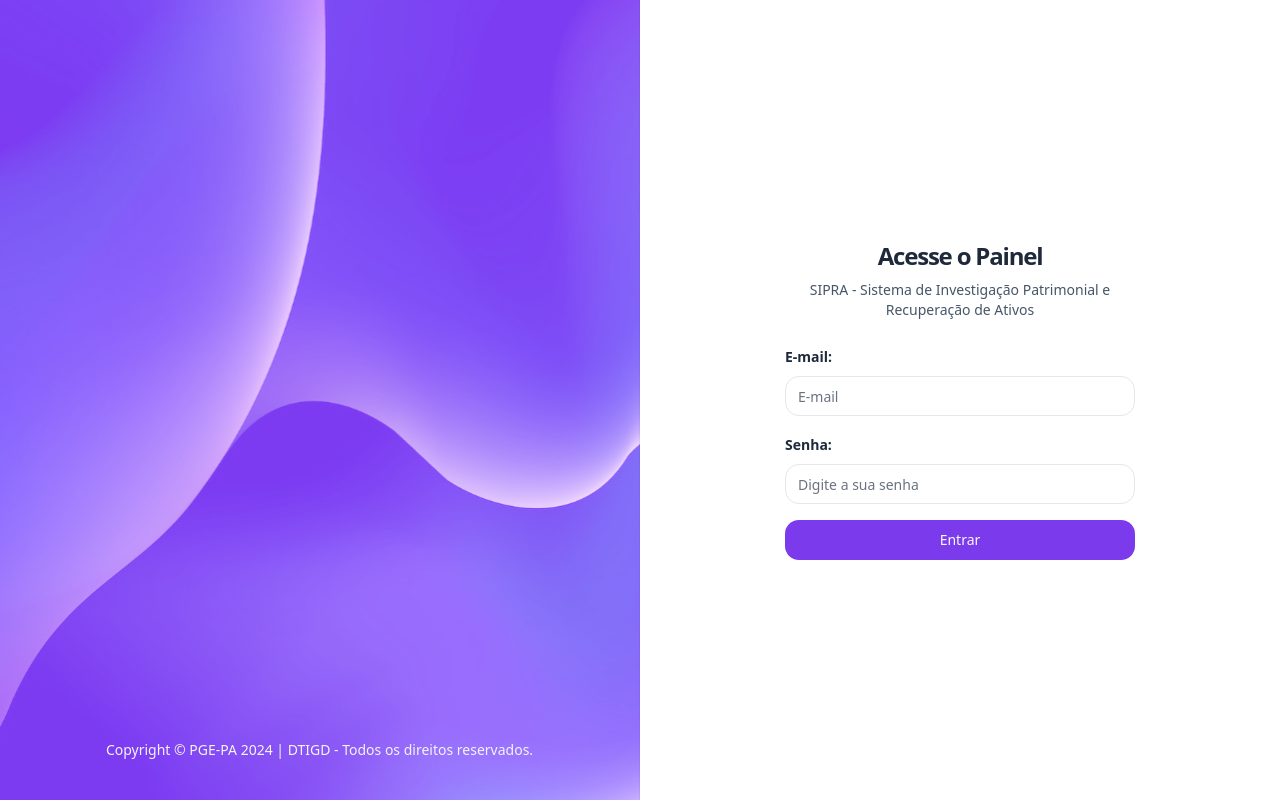
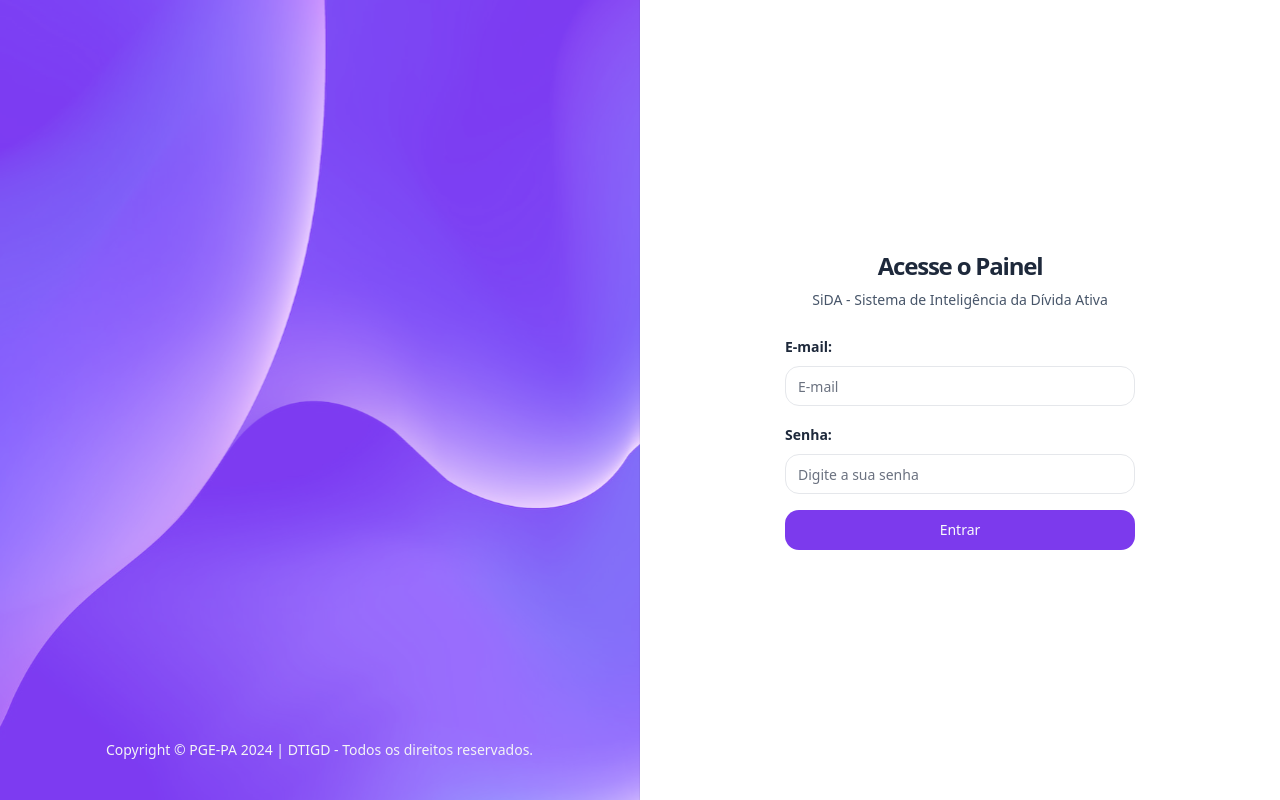
Before and after one commit to pgepa/sipra-front, a React (Vite) app: page / in a window 1280 px wide. Built offline with nearby package versions, Linux system fonts and the light colour scheme; no server answers.

Commit message:
adjustment name SiDA

```diff
--- a/index.html
+++ b/index.html
@@ -10,7 +10,7 @@
 
     <meta name="viewport" content="width=device-width, initial-scale=1.0" />
 
-    <title>SIPRA</title>
+    <title>SiDA</title>
   </head>
   <body>
     <div id="root"></div>
--- a/src/App.tsx
+++ b/src/App.tsx
@@ -11,7 +11,7 @@ export function App() {
 
     <HelmetProvider>
 
-        <Helmet titleTemplate="SIPRA | %s" />
+        <Helmet titleTemplate="SiDA | %s" />
         <Toaster richColors />
         <RouterProvider router={ Router } />
 
--- a/src/components/ui/header.tsx
+++ b/src/components/ui/header.tsx
@@ -12,7 +12,7 @@ export function Header() {
             <div className="flex h-16 items-center gap-6 justify-start px-6 bg-gradient-to-r from-indigo-500 shadow-xl">
                 <div className="flex items-center gap-3 text-white">
                     <SiAwssecretsmanager className="h-6 w-6" />
-                    <span className="font-semibold ">SIPRA</span>
+                    <span className="font-semibold ">SiDA</span>
                     <Separator orientation="vertical" className="h-6 hidden lg:block" />
                 </div>
 
--- a/src/pages/app/Home.tsx
+++ b/src/pages/app/Home.tsx
@@ -8,7 +8,7 @@ export function Home() {
         <div className="flex flex-col gap-4 items-center p-4 sm:p-6 md:p-8">
 
             <SiAwssecretsmanager className="w-24 h-24 text-indigo-800" />
-                <h1 className="text-2xl sm:text-3xl font-bold text-gray-800 text-center mb-2">SIPRA - Sistema de Investigação Patrimonial e Recuperação de Ativos</h1>
+                <h1 className="text-2xl sm:text-3xl font-bold text-gray-800 text-center mb-2">SiDA - Sistema de Inteligência da Dívida Ativa</h1>
                 <h2 className="text-lg sm:text-xl text-muted-foreground">Procuradoria da Dívida Ativa - PDA</h2>
         </div>
         </>
--- a/src/pages/auth/Sign-in.tsx
+++ b/src/pages/auth/Sign-in.tsx
@@ -58,7 +58,7 @@ export function SignIn() {
         <div className="w-[350px] flex flex-col justify-center gap-6 mx-auto">
           <div className="flex flex-col gap-2 text-center">
             <h1 className="text-2xl text-gray-800 font-semibold tracking-tighter">Acesse o Painel</h1>
-            <p className="text-sm text-gray-600 ">SIPRA - Sistema de Investigação Patrimonial e Recuperação de Ativos</p>
+            <p className="text-sm text-gray-600 ">SiDA - Sistema de Inteligência da Dívida Ativa</p>
           </div>
 
           <form onSubmit={handleSubmit(handleLogin)} className="space-y-4">
```
